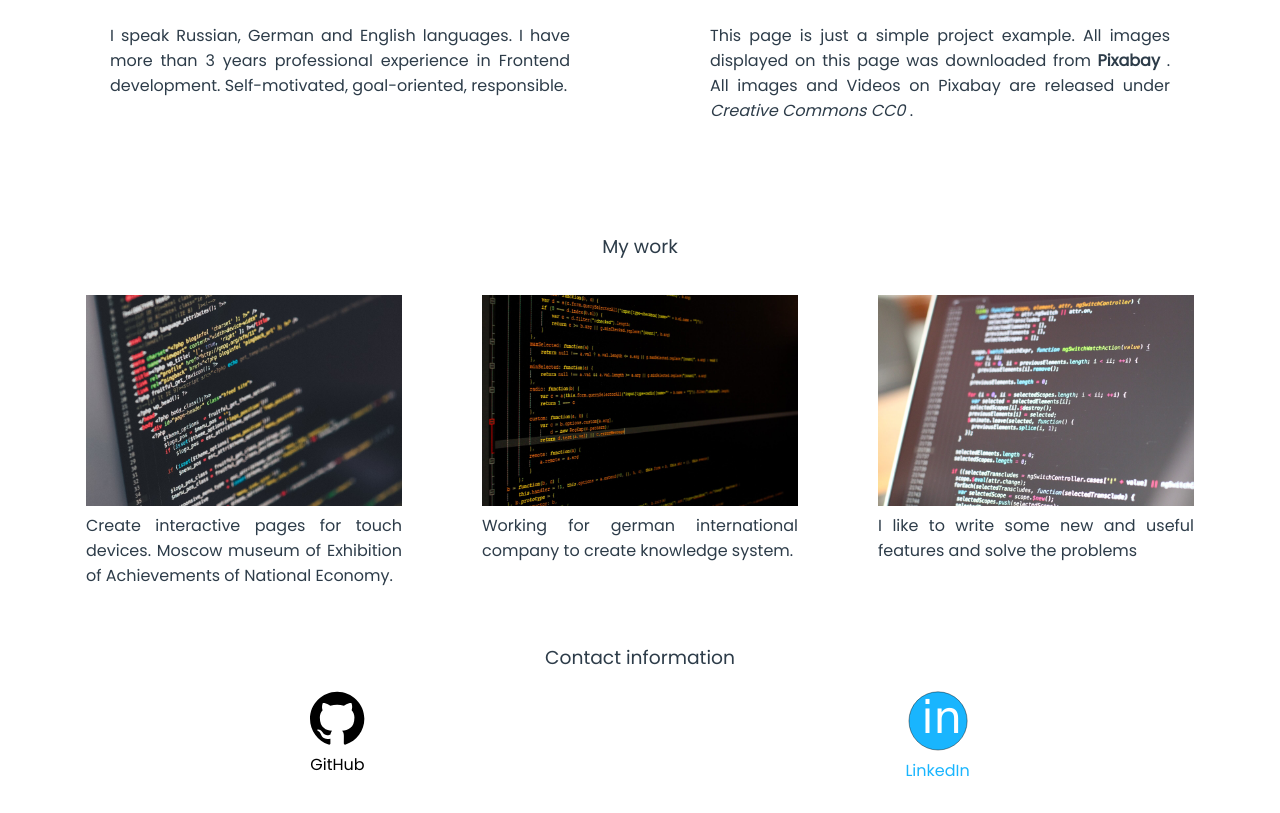
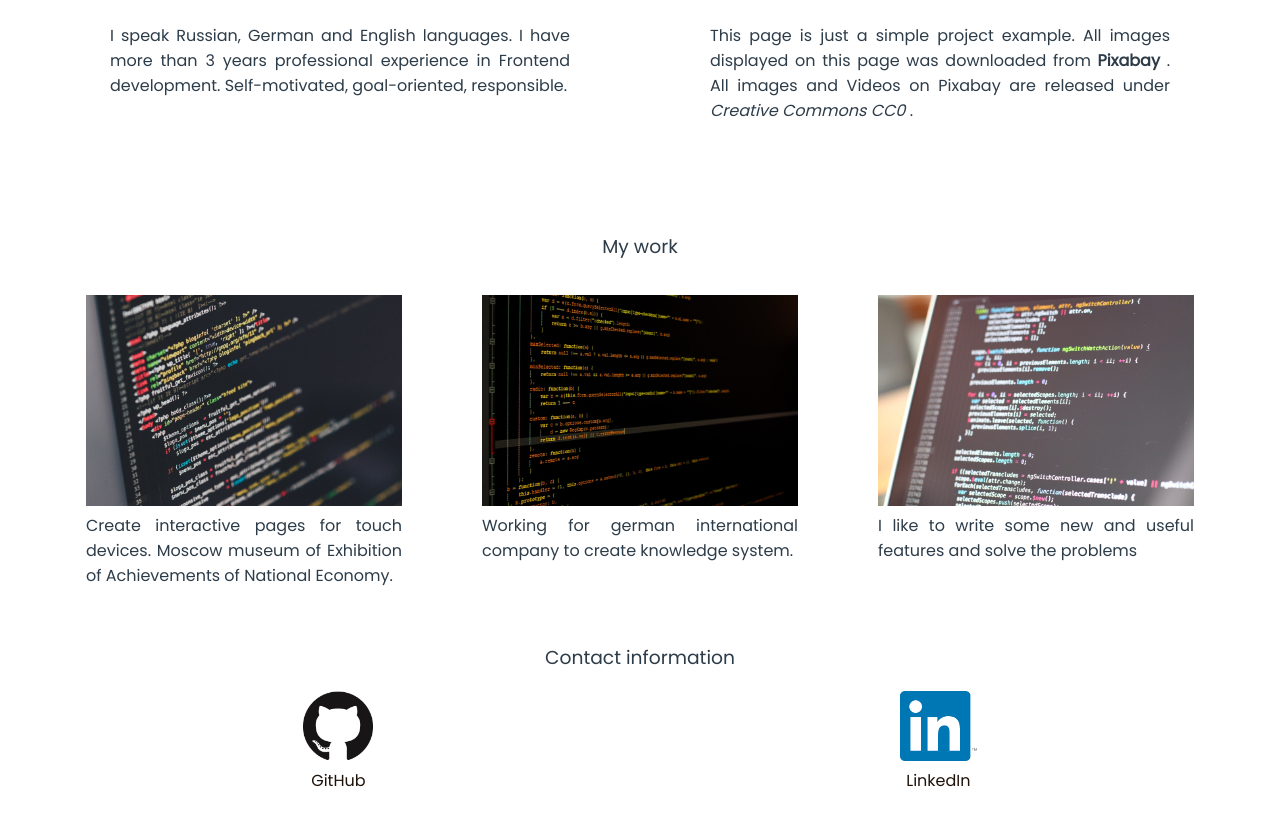
Before and after one commit to Woldemar1086/portfolio_example_work, a plain HTML site: page index.html in a window 1280 px wide. Shown: the part 596-1409 px from the top of the page. Drawn offline with Linux system fonts and the light colour scheme.

Commit message:
Change github and linkedIn logos

```diff
--- a/css/style.css
+++ b/css/style.css
@@ -250,18 +250,12 @@ img {
 
 .icons-link span {
     display: block;
+    text-align: center;
 }
 
-.icons-link svg {
-    max-height: 60px;
-}
-
-.git {
-    color: #000000;
-}
-
-.linkedIn {
-    color: rgba(25, 181, 254, 1);
+.social_icon {
+    height: 70px;
+    width: auto;
 }
 
 
--- a/index.html
+++ b/index.html
@@ -93,13 +93,13 @@
         <div class="socialLinks_container">
             <div>
                 <a class="icons-link git" href="https://github.com/Woldemar1086" target="_blank">
-                    <span><svg xmlns="http://www.w3.org/2000/svg" role="img" clip-rule="evenodd" fill-rule="evenodd" stroke-linejoin="round" stroke-miterlimit="1.414" viewBox="0 0 24 24" fill="#000000"><title>GitHub</title><path d="M 12 0.297 c -6.63 0 -12 5.373 -12 12 c 0 5.303 3.438 9.8 8.205 11.385 c 0.6 0.113 0.82 -0.258 0.82 -0.577 c 0 -0.285 -0.01 -1.04 -0.015 -2.04 c -3.338 0.724 -4.042 -1.61 -4.042 -1.61 C 4.422 18.07 3.633 17.7 3.633 17.7 c -1.087 -0.744 0.084 -0.729 0.084 -0.729 c 1.205 0.084 1.838 1.236 1.838 1.236 c 1.07 1.835 2.809 1.305 3.495 0.998 c 0.108 -0.776 0.417 -1.305 0.76 -1.605 c -2.665 -0.3 -5.466 -1.332 -5.466 -5.93 c 0 -1.31 0.465 -2.38 1.235 -3.22 c -0.135 -0.303 -0.54 -1.523 0.105 -3.176 c 0 0 1.005 -0.322 3.3 1.23 c 0.96 -0.267 1.98 -0.399 3 -0.405 c 1.02 0.006 2.04 0.138 3 0.405 c 2.28 -1.552 3.285 -1.23 3.285 -1.23 c 0.645 1.653 0.24 2.873 0.12 3.176 c 0.765 0.84 1.23 1.91 1.23 3.22 c 0 4.61 -2.805 5.625 -5.475 5.92 c 0.42 0.36 0.81 1.096 0.81 2.22 c 0 1.606 -0.015 2.896 -0.015 3.286 c 0 0.315 0.21 0.69 0.825 0.57 C 20.565 22.092 24 17.592 24 12.297 c 0 -6.627 -5.373 -12 -12 -12" /></svg></span>
+                    <img class="social_icon" src="./img/github.png" alt="">
                     <p>GitHub</p>
                 </a>
             </div>
             <div>
                 <a class="icons-link linkedIn" href="https://www.linkedin.com/in/khodyrevva/" target="_blank">
-                    <span><svg xmlns="http://www.w3.org/2000/svg" xmlns:xlink="http://www.w3.org/1999/xlink" viewBox="0 0 250 250" preserveAspectRatio="xMidYMid meet"><rect id="svgEditorBackground" x="0" y="0" width="250" height="250" style="fill: none; stroke: none;" /><circle id="e1_circle" cx="13" cy="13" stroke="black" style="stroke-width: 1px;" r="69.9284" fill="#19B5FE" transform="matrix(1.7333 0 0 1.7333 102.717 102.184)"/><text fill="white" x="61" y="63" id="e2_texte" style="font-family: &quot;Lucida Sans&quot;; font-size: 42px;" transform="matrix(4.45194 0 0 4.45194 -216.832 -106.322)" dx="" dy="">in</text></svg></span>
+                    <img class="social_icon" src="./img/linkedIn.png" alt="">
                     <p>LinkedIn</p>
                     </a>
             </div>
```
Also changed, not shown: img/github.png (added), img/linkedIn.png (added).
